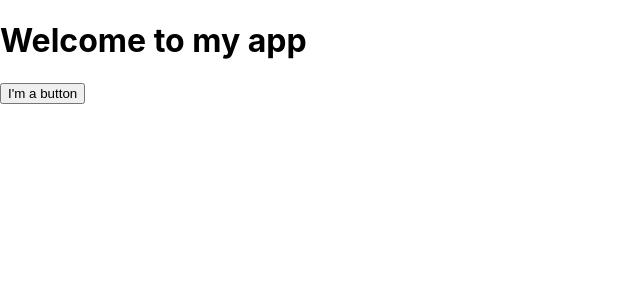
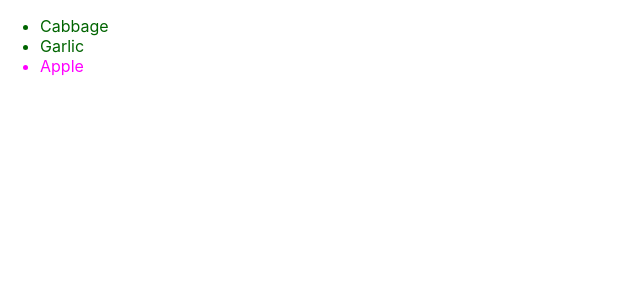
Before and after one commit to theol-git/react-js-tutorial, a React (Create React App) app: page / in a window 1280 px wide. Shown: the top 300 px of the page, without its empty margins (0-640 px from the left). Built offline with nearby package versions, Linux system fonts and the light colour scheme.

Commit message:
print list of items with conditions in JSX style

```diff
--- a/src/App.js
+++ b/src/App.js
@@ -1,13 +1,22 @@
-function MyButton() {
+const products = [
+  { title: 'Cabbage', isFruit: false, id: 1 },
+  { title: 'Garlic', isFruit: false, id: 2 },
+  { title: 'Apple', isFruit: true, id: 3 },
+];
+
+
+export default function ShoppingList() {
+  const content = products.map(product =>
+    <li
+      key={product.id}
+      style={{
+        color: product.isFruit ? 'magenta' : 'darkgreen'
+      }}
+    >
+      {product.title}
+    </li>
+  )
   return (
-    <button>I'm a button </ button>
-  );
-}
-export default function MyApp() {
-  return (
-    <div>
-      <h1>Welcome to my app</h1>
-      <MyButton />
-    </div>
+    <ul>{content}</ul>
   )
 }
```
